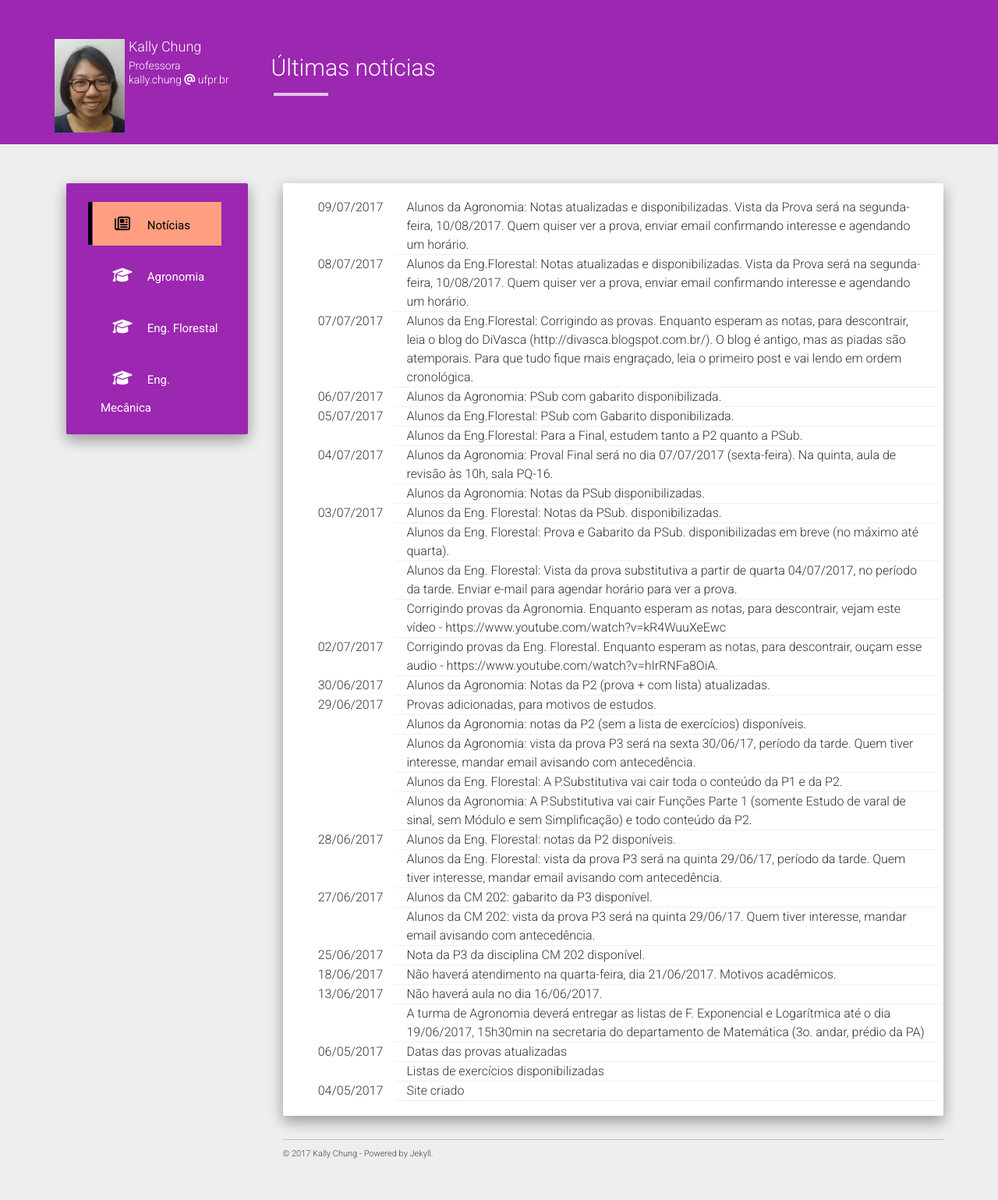
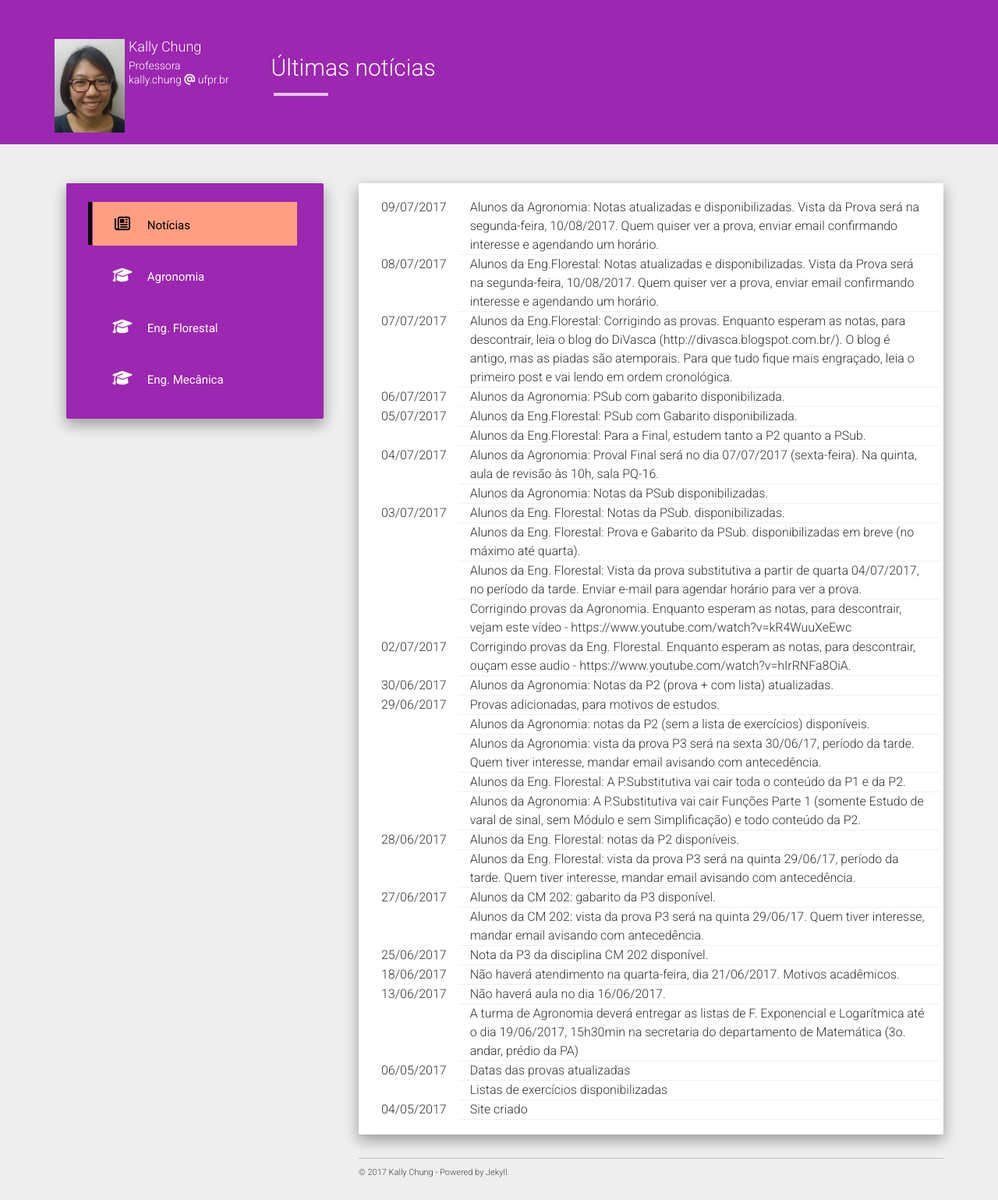
Before and after one commit to chunggnuhc/chunggnuhc.github.io, a Jekyll site: the page built from index.html, in a window 1280 px wide. Shown: the whole page at 78% size. Built offline with Jekyll 4.4.1, drawn with Linux system fonts in a browser that asks for light colours; nearby versions of some CDN libraries; before the commit the page ends 1515 px from its top, so only the background shows below that.

Commit message:
Update main.html

```diff
--- a/_includes/main.html
+++ b/_includes/main.html
@@ -1,9 +1,9 @@
 <div class="container main outer">
       <div class="row">
-        <div class="col-md-3 col-xs-12">
+        <div class="col-md-4 col-xs-12">
           {% include sidemenu.html %}
         </div>
-        <div class="col-md-9 col-xs-12 full">
+        <div class="col-md-8 col-xs-12 full">
           {{ content }}
           <div class="row">
             <div class="col-md-12 col-xs-12 footer">
```
